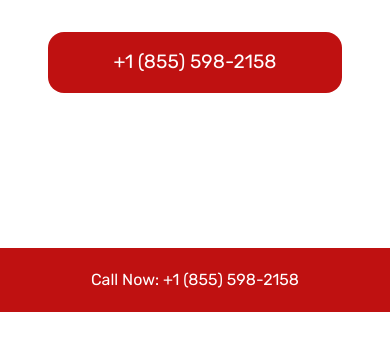
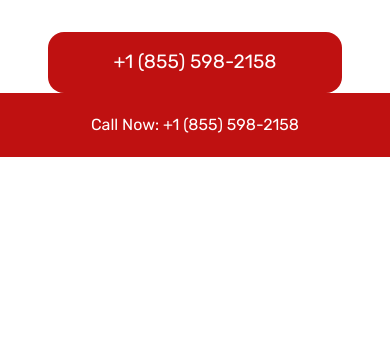
Before and after one commit to saad8212/cyber-connection, a plain HTML site: page verizon.html in a window 390 px wide. Shown: the part 412-762 px from the top of the page. Drawn offline with nearby package versions, Linux system fonts and the light colour scheme; files whose address does not match are found by name.

Commit message:
add poppo

```diff
--- a/css/popop.css
+++ b/css/popop.css
@@ -39,7 +39,7 @@
   .popupFooter{
     padding: 20px;
     color: white;
-    margin-top: 155px;
+
   }
   .logo {
     width: 100%;
```
